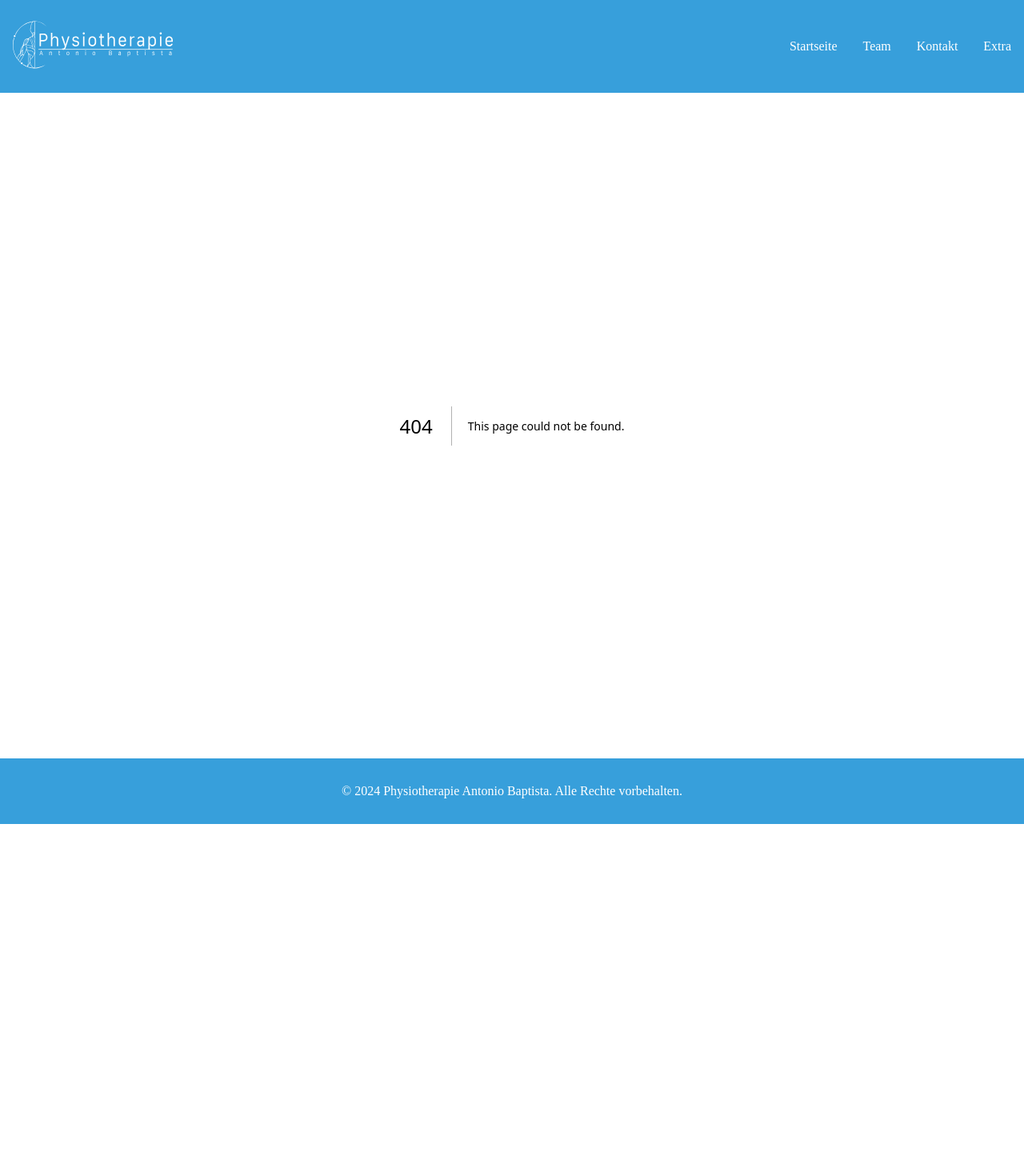
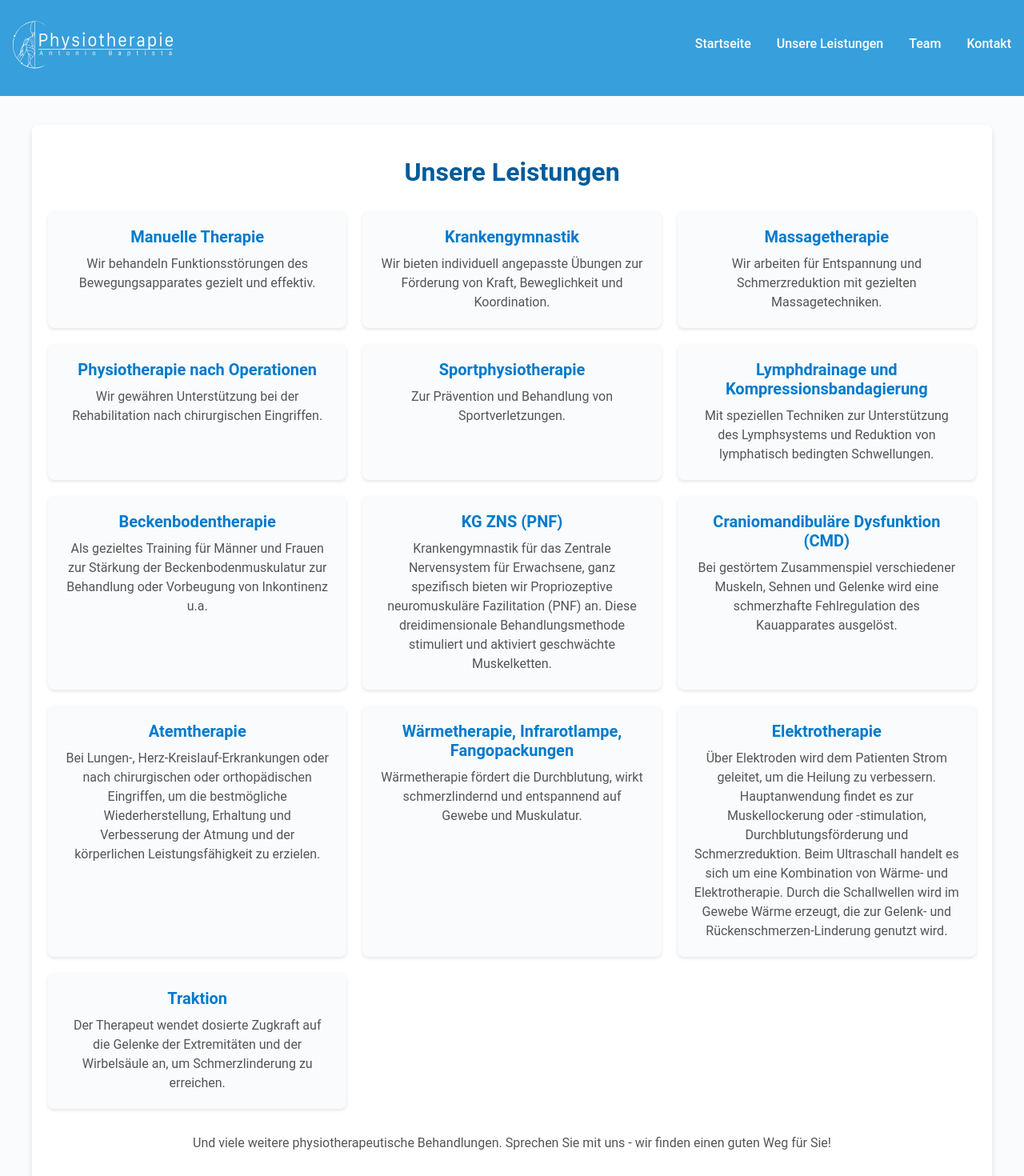
Before and after one commit to josepas/praxis-antonio, a Next.js app: page /leistungen in a window 1280 px wide. Before the commit this address had no page. Shown: the top 1470 px of the page at 80% size. Before the commit the page ends 1030 px from the top, so only its background shows below. Built offline with nearby package versions, Linux system fonts and the light colour scheme.

Commit message:
Replace "Extras" with Leistungen section
Extras was just a placeholder anyway. Lets remove it in favor of
requested leistungen section.

Signed-off-by: Jose Pascarella <josepas@amazon.com>

```diff
--- a/app/components/navbar.tsx
+++ b/app/components/navbar.tsx
@@ -22,9 +22,9 @@ export default function Navbar() {
       <nav>
         <ul>
           <li><Link href="/">Startseite</Link></li>
+          <li><Link href="/leistungen">Unsere Leistungen</Link></li>
           <li><Link href="/team">Team</Link></li>
           <li><Link href="/contact">Kontakt</Link></li>
-          <li><Link href="/extra">Extra</Link></li>
         </ul>
       </nav>
     </header>
--- /dev/null
+++ b/app/leistungen/leistungen.module.css
@@ -0,0 +1,53 @@
+.leistungenSection {
+  padding: 40px 20px;
+  background-color: #ffffff;
+  border-radius: 8px;
+  box-shadow: 0 4px 8px rgba(0, 0, 0, 0.1);
+  margin: 20px auto;
+  max-width: 1200px;
+}
+
+.title {
+  text-align: center;
+  font-size: 2rem;
+  color: #005b9a; /* Matches global heading color */
+  margin-bottom: 30px;
+}
+
+.gridContainer {
+  display: grid;
+  grid-template-columns: repeat(auto-fit, minmax(300px, 1fr));
+  gap: 20px;
+}
+
+.card {
+  background-color: #f9fbfd; /* Matches global background tone */
+  padding: 20px;
+  border-radius: 8px;
+  box-shadow: 0 2px 4px rgba(0, 0, 0, 0.1);
+  transition: transform 0.2s, box-shadow 0.2s;
+}
+
+.card:hover {
+  transform: translateY(-5px);
+  box-shadow: 0 6px 12px rgba(0, 0, 0, 0.15);
+}
+
+.card h4 {
+  font-size: 1.25rem;
+  color: #007acc; /* Matches global link and section header color */
+  margin-bottom: 10px;
+}
+
+.card p {
+  font-size: 1rem;
+  color: #555; /* Slightly darker than global text color */
+  line-height: 1.5;
+}
+
+.footerText {
+  text-align: center;
+  margin-top: 30px;
+  font-size: 1rem;
+  color: #555; /* Harmonizes with card text */
+}
--- /dev/null
+++ b/app/leistungen/page.tsx
@@ -0,0 +1,66 @@
+import React from "react";
+import '../globals.css';
+import styles from './leistungen.module.css'
+
+export default function Leistungen() {
+  return (
+    <section className={styles.leistungenSection}>
+      <h3 className={styles.title}>Unsere Leistungen</h3>
+      <div className={styles.gridContainer}>
+        <div className={styles.card}>
+          <h4>Manuelle Therapie</h4>
+          <p>Wir behandeln Funktionsstörungen des Bewegungsapparates gezielt und effektiv.</p>
+        </div>
+        <div className={styles.card}>
+          <h4>Krankengymnastik</h4>
+          <p>Wir bieten individuell angepasste Übungen zur Förderung von Kraft, Beweglichkeit und Koordination.</p>
+        </div>
+        <div className={styles.card}>
+          <h4>Massagetherapie</h4>
+          <p>Wir arbeiten für Entspannung und Schmerzreduktion mit gezielten Massagetechniken.</p>
+        </div>
+        <div className={styles.card}>
+          <h4>Physiotherapie nach Operationen</h4>
+          <p>Wir gewähren Unterstützung bei der Rehabilitation nach chirurgischen Eingriffen.</p>
+        </div>
+        <div className={styles.card}>
+          <h4>Sportphysiotherapie</h4>
+          <p>Zur Prävention und Behandlung von Sportverletzungen.</p>
+        </div>
+        <div className={styles.card}>
+          <h4>Lymphdrainage und Kompressionsbandagierung</h4>
+          <p>Mit speziellen Techniken zur Unterstützung des Lymphsystems und Reduktion von lymphatisch bedingten Schwellungen.</p>
+        </div>
+        <div className={styles.card}>
+          <h4>Beckenbodentherapie</h4>
+          <p>Als gezieltes Training für Männer und Frauen zur Stärkung der Beckenbodenmuskulatur zur Behandlung oder Vorbeugung von Inkontinenz u.a.</p>
+        </div>
+        <div className={styles.card}>
+          <h4>KG ZNS (PNF)</h4>
+          <p>Krankengymnastik für das Zentrale Nervensystem für Erwachsene, ganz spezifisch bieten wir Propriozeptive neuromuskuläre Fazilitation (PNF) an. Diese dreidimensionale Behandlungsmethode stimuliert und aktiviert geschwächte Muskelketten.</p>
+        </div>
+        <div className={styles.card}>
+          <h4>Craniomandibuläre Dysfunktion (CMD)</h4>
+          <p>Bei gestörtem Zusammenspiel verschiedener Muskeln, Sehnen und Gelenke wird eine schmerzhafte Fehlregulation des Kauapparates ausgelöst.</p>
+        </div>
+        <div className={styles.card}>
+          <h4>Atemtherapie</h4>
+          <p>Bei Lungen-, Herz-Kreislauf-Erkrankungen oder nach chirurgischen oder orthopädischen Eingriffen, um die bestmögliche Wiederherstellung, Erhaltung und Verbesserung der Atmung und der körperlichen Leistungsfähigkeit zu erzielen.</p>
+        </div>
+        <div className={styles.card}>
+          <h4>Wärmetherapie, Infrarotlampe, Fangopackungen</h4>
+          <p>Wärmetherapie fördert die Durchblutung, wirkt schmerzlindernd und entspannend auf Gewebe und Muskulatur.</p>
+        </div>
+        <div className={styles.card}>
+          <h4>Elektrotherapie</h4>
+          <p>Über Elektroden wird dem Patienten Strom geleitet, um die Heilung zu verbessern. Hauptanwendung findet es zur Muskellockerung oder -stimulation, Durchblutungsförderung und Schmerzreduktion. Beim Ultraschall handelt es sich um eine Kombination von Wärme- und Elektrotherapie. Durch die Schallwellen wird im Gewebe Wärme erzeugt, die zur Gelenk- und Rückenschmerzen-Linderung genutzt wird.</p>
+        </div>
+        <div className={styles.card}>
+          <h4>Traktion</h4>
+          <p>Der Therapeut wendet dosierte Zugkraft auf die Gelenke der Extremitäten und der Wirbelsäule an, um Schmerzlinderung zu erreichen.</p>
+        </div>
+      </div>
+      <p className={styles.footerText}>Und viele weitere physiotherapeutische Behandlungen. Sprechen Sie mit uns - wir finden einen guten Weg für Sie!</p>
+    </section>
+  );
+}
```
Also changed, not shown: app/extra/page.tsx (deleted, +0 -11 lines).
